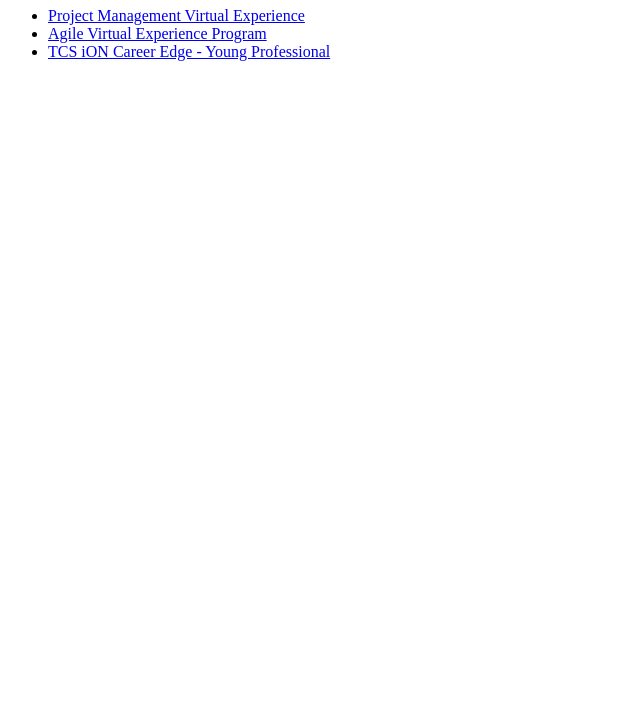
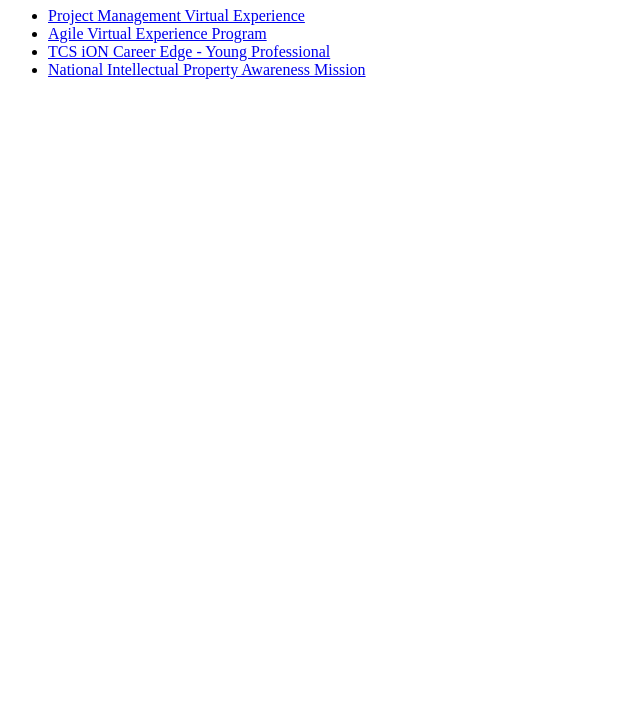
Before and after one commit to MadriKT/Certificates, a plain HTML site: page index.html in a window 1280 px wide. Shown: the part 73-800 px from the top of the page, without its empty margins (0-640 px from the left). Drawn offline with Linux system fonts and the light colour scheme.

Commit message:
Add files via upload

```diff
--- a/index.html
+++ b/index.html
@@ -9,6 +9,7 @@
         <li><a href="./Accenture">Project Management Virtual Experience</a></li>
         <li><a href="./JPMorgan">Agile Virtual Experience Program</a></li>
         <li><a href="./TCS">TCS iON Career Edge - Young Professional</a></li>
+        <li><a href="./NIPAM">National Intellectual Property Awareness Mission</a></li>
     </ul>
 </body>
 </html>
```
